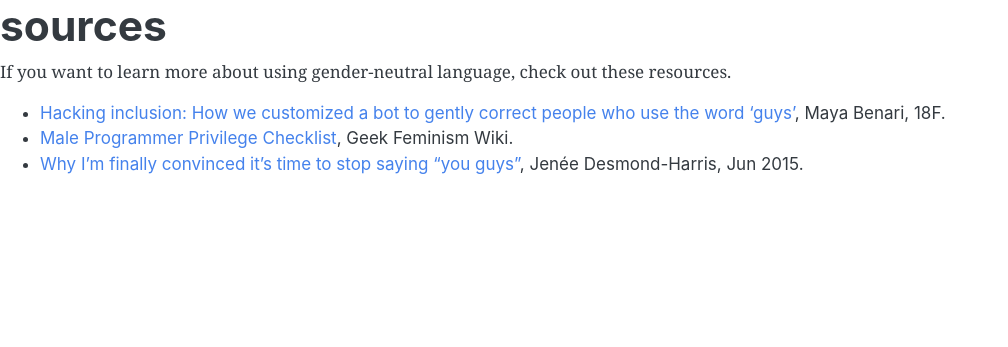
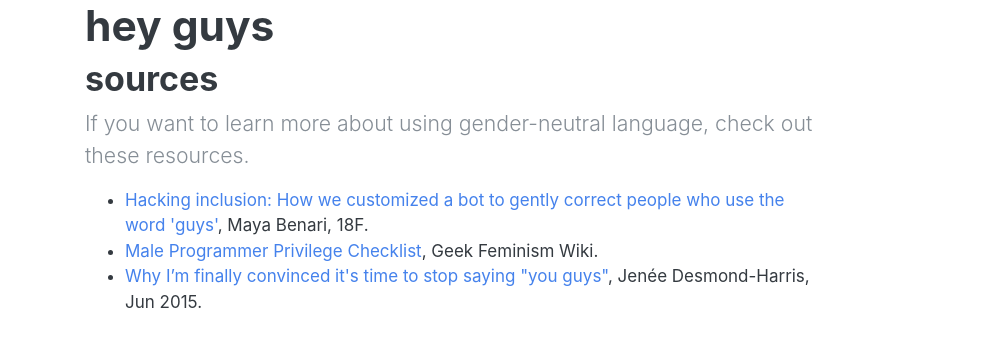
Before and after one commit to williln/heyguys.cc, a Jekyll site: the page built from sources.md, in a window 1280 px wide. Shown: the top 347 px of the page, without its empty margins (0-1008 px from the left). Built offline with Jekyll 4.4.1, drawn with Linux system fonts in a browser that asks for light colours; nearby versions of some CDN libraries; our own code applies the rules of GitHub Pages for plain Markdown files.

Commit message:
:pencil: Updates sources formatting

```diff
--- a/sources.md
+++ b/sources.md
@@ -1,7 +1,27 @@
-# sources
+---
+layout: default
+---
 
-If you want to learn more about using gender-neutral language, check out these resources.
+<div class="container">
+  <div class="page-header" id="banner">
+    <div class="row">
+      <div class="col-lg-8 col-md-7 col-sm-6">
 
-- [Hacking inclusion: How we customized a bot to gently correct people who use the word 'guys'](https://18f.gsa.gov/2016/01/12/hacking-inclusion-by-customizing-a-slack-bot/), Maya Benari, 18F.
-- [Male Programmer Privilege Checklist](http://geekfeminism.wikia.com/wiki/Male_Programmer_Privilege_Checklist), Geek Feminism Wiki.
-- [Why I’m finally convinced it's time to stop saying "you guys"](https://www.vox.com/2015/6/11/8761227/you-guys-sexism-language), Jenée Desmond-Harris, Jun 2015.
+        <h1>hey guys</h1>
+
+        <h2>sources</h2>
+
+        <p class="lead">If you want to learn more about using gender-neutral language, check out these resources. </p>
+
+        <ul>
+          <li><a href="https://18f.gsa.gov/2016/01/12/hacking-inclusion-by-customizing-a-slack-bot/">Hacking inclusion: How we customized a bot to gently correct people who use the word 'guys'</a>, Maya Benari, 18F.</li>
+
+          <li><a href="http://geekfeminism.wikia.com/wiki/Male_Programmer_Privilege_Checklist">Male Programmer Privilege Checklist</a>, Geek Feminism Wiki. </li>
+
+          <li><a href="https://www.vox.com/2015/6/11/8761227/you-guys-sexism-language">Why I’m finally convinced it's time to stop saying "you guys"</a>, Jenée Desmond-Harris, Jun 2015. </li>
+        </ul>
+
+      </div>
+    </div>
+  </div>
+</div>
```
